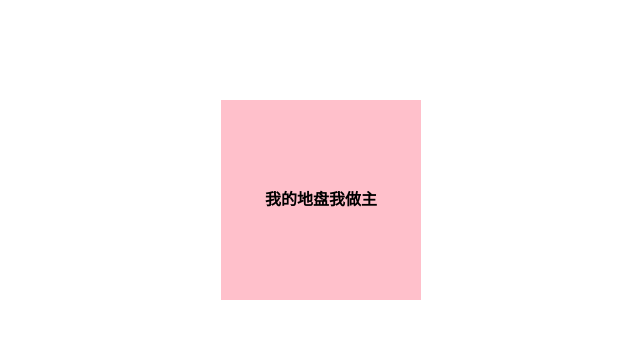
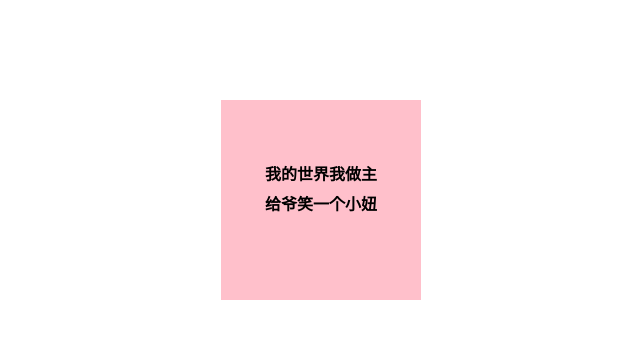
Before and after one commit to huangxiaolin7599/huangxiaolin7599.github.io, a plain HTML site: page index.html in a window 1280 px wide. Shown: the whole page, without its empty margins (319-959 px from the left). Drawn offline with Linux system fonts and the light colour scheme.

Commit message:
secont cotent

```diff
--- a/index.html
+++ b/index.html
@@ -4,19 +4,30 @@
 	<meta charset="UTF-8">
 	<title>完美世界</title>
 	<style>
+		* {
+			margin:0;
+			padding: 0;
+		}
 
-		.box{
+
+		.box {
 			width: 200px;
 			height: 200px;
-			line-height: 200px;
+			line-height: 30px;
 			font-weight: 700;
 			text-align: center;
 			background-color: pink;
+			padding-top: 60px;
+			box-sizing:border-box;
 			margin: 100px auto;
+
 		}
 	</style>
 </head>
 <body>
-	<div class="box">我的地盘我做主</div>
+	<div class="box">
+		<p>我的世界我做主<br>给爷笑一个小妞	</p>
+
+	</div>
 </body>
 </html>
```
